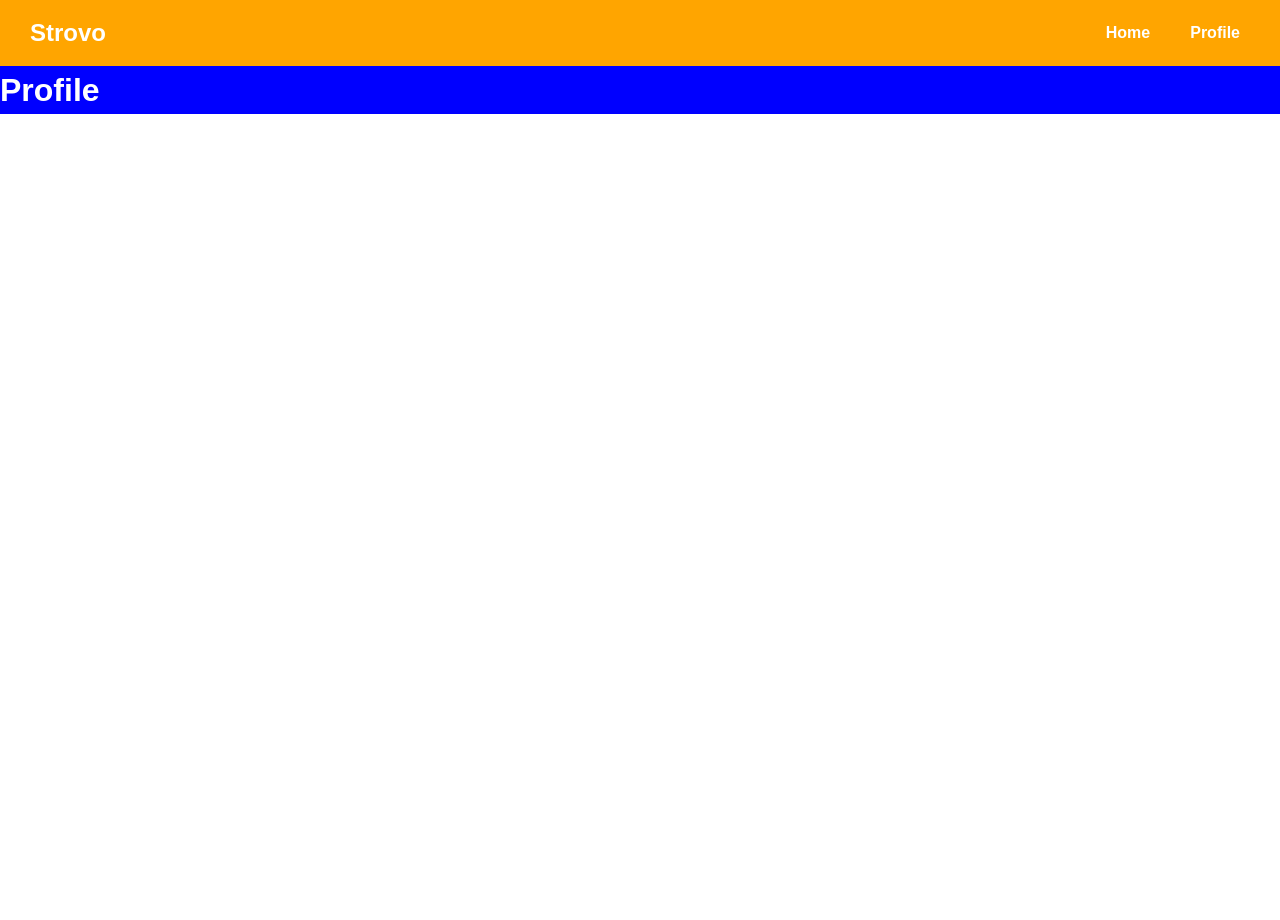
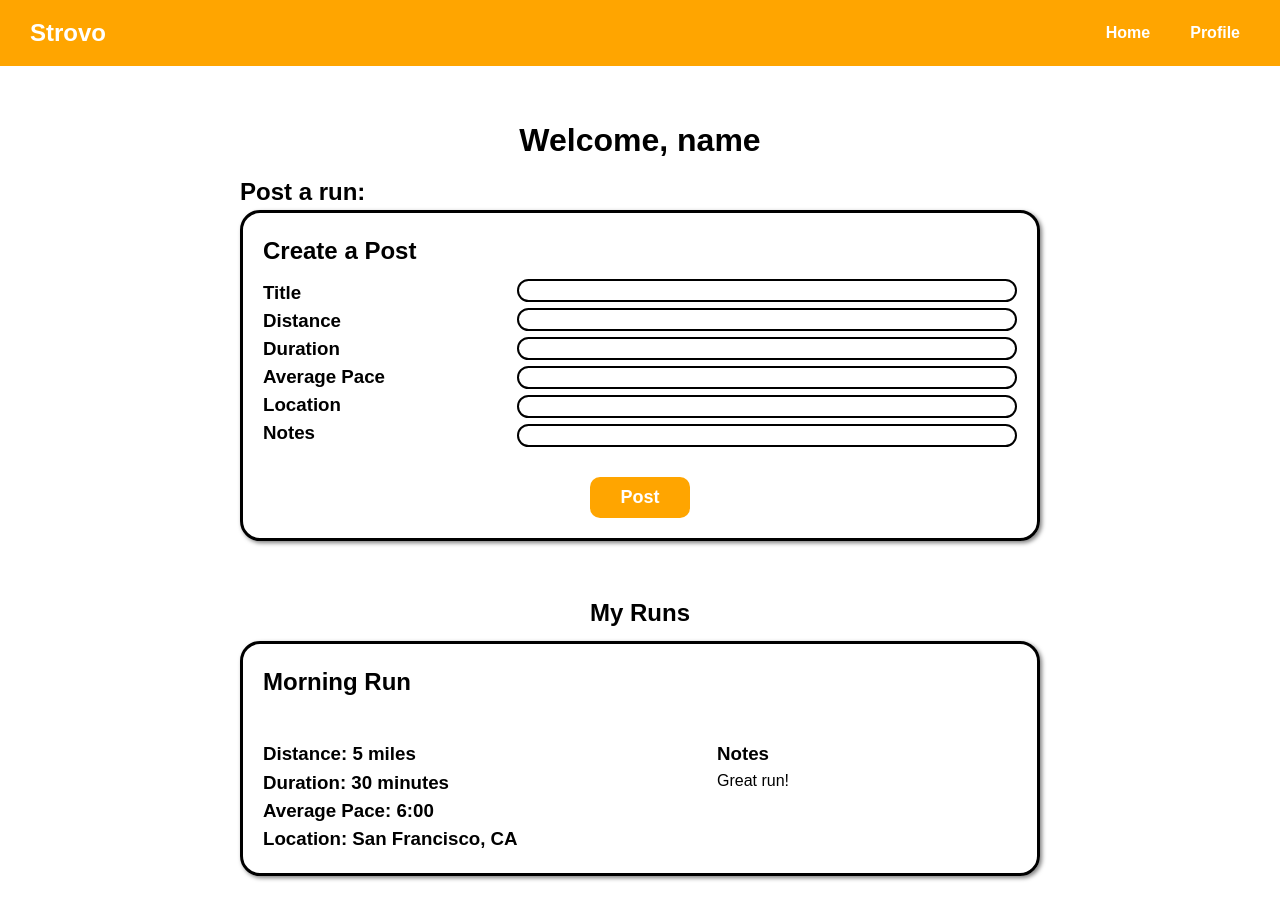
Before and after one commit to uclaacm/ideahacks2023-hack-demo, a React (Vite) app: page /profile in a window 1280 px wide. Shown: the top 920 px of the page. Before the commit the page ends 800 px from the top, so only its background shows below. Built offline with nearby package versions, Linux system fonts and the light colour scheme.

Commit message:
Added profile and create posts

```diff
--- /dev/null
+++ b/src/components/CreatePost.jsx
@@ -0,0 +1,65 @@
+import React, { useState } from 'react';
+
+export default function CreatePost() {
+	const [title, setTitle] = useState('');
+	const [distance, setDistance] = useState('');
+	const [duration, setDuration] = useState('');
+	const [averagePace, setAveragePace] = useState('');
+	const [location, setLocation] = useState('');
+	const [notes, setNotes] = useState('');
+
+	function postRun() {
+		console.log('hello');
+	}
+
+	return (
+		<div className='run-post'>
+			<h2>Create a Post</h2>
+			<div className='create-post'>
+				<div className='create-post-headings'>
+					<h3>Title</h3>
+					<h3>Distance</h3>
+					<h3>Duration</h3>
+					<h3>Average Pace</h3>
+					<h3>Location</h3>
+					<h3>Notes</h3>
+				</div>
+				<div className='create-post-inputs'>
+					<input
+						type='text'
+						value={title}
+						onChange={(e) => setTitle(e.target.value)}
+					/>
+					<input
+						type='text'
+						value={distance}
+						onChange={(e) => setDistance(e.target.value)}
+					/>
+					<input
+						type='text'
+						value={duration}
+						onChange={(e) => setDuration(e.target.value)}
+					/>
+					<input
+						type='text'
+						value={averagePace}
+						onChange={(e) => setAveragePace(e.target.value)}
+					/>
+					<input
+						type='text'
+						value={location}
+						onChange={(e) => setLocation(e.target.value)}
+					/>
+					<input
+						type='text'
+						value={notes}
+						onChange={(e) => setNotes(e.target.value)}
+					/>
+				</div>
+			</div>
+			<div className='post-button'>
+				<button onClick={postRun}>Post</button>
+			</div>
+		</div>
+	);
+}
--- a/src/components/Home.jsx
+++ b/src/components/Home.jsx
@@ -1,5 +1,42 @@
 import React from 'react';
+import RunPost from './RunPost';
+
+const exampleData = [
+	{
+		title: 'Morning Run',
+		person: 'John Doe',
+		distance: '5 miles',
+		duration: '30 minutes',
+		averagePace: '6:00',
+		location: 'San Francisco, CA',
+		notes: 'Great run!'
+	},
+	{
+		title: 'Evening Run',
+		person: 'Jane Doe',
+		distance: '10 miles',
+		duration: '1 hour',
+		averagePace: '6:00',
+		location: 'San Francisco, CA',
+		notes: 'Felt awful but powered through.'
+	}
+];
 
 export default function Home() {
-	return <h1>Home</h1>;
+	return (
+		<div className='home'>
+			{exampleData.map((run, idx) => (
+				<RunPost
+					title={run.title}
+					person={run.person}
+					distance={run.distance}
+					duration={run.duration}
+					averagePace={run.averagePace}
+					location={run.location}
+					notes={run.notes}
+					key={idx}
+				/>
+			))}
+		</div>
+	);
 }
--- a/src/components/Profile.jsx
+++ b/src/components/Profile.jsx
@@ -1,5 +1,43 @@
 import React from 'react';
+import CreatePost from './CreatePost';
+import RunPost from './RunPost';
+
+const exampleData = [
+	{
+		title: 'Morning Run',
+		person: 'John Doe',
+		distance: '5 miles',
+		duration: '30 minutes',
+		averagePace: '6:00',
+		location: 'San Francisco, CA',
+		notes: 'Great run!'
+	}
+];
 
 export default function Profile() {
-	return <h1>Profile</h1>;
+	return (
+		<div className='profile'>
+			<h1>Welcome, name</h1>
+			<div className='create-post-container'>
+				<h2>Post a run:</h2>
+				<CreatePost />
+			</div>
+			<br />
+			<h2>My Runs</h2>
+			<div className='my-runs'>
+				{exampleData.map((run, idx) => (
+					// Not specifying "person" because the person is the user
+					<RunPost
+						title={run.title}
+						distance={run.distance}
+						duration={run.duration}
+						averagePace={run.averagePace}
+						location={run.location}
+						notes={run.notes}
+						key={idx}
+					/>
+				))}
+			</div>
+		</div>
+	);
 }
--- /dev/null
+++ b/src/components/RunPost.jsx
@@ -0,0 +1,32 @@
+import React from 'react';
+
+export default function RunPost({
+	title,
+	person,
+	distance,
+	duration,
+	averagePace,
+	location,
+	notes
+}) {
+	return (
+		<div className='run-post'>
+			<div className='run-post-headings'>
+				<h2>{title}</h2>
+				<h2>{person}</h2>
+			</div>
+			<div className='run-post-details-container'>
+				<div className='run-post-details'>
+					<h3>Distance: {distance}</h3>
+					<h3>Duration: {duration}</h3>
+					<h3>Average Pace: {averagePace}</h3>
+					<h3>Location: {location}</h3>
+				</div>
+				<div className='run-post-details'>
+					<h3>Notes</h3>
+					<p>{notes}</p>
+				</div>
+			</div>
+		</div>
+	);
+}
--- a/src/index.css
+++ b/src/index.css
@@ -20,13 +20,20 @@ body {
 	max-width: 100%;
 }
 
-h1,
-h2 {
+button {
+	background-color: orange;
 	color: white;
+	padding: 10px 30px;
+	border-radius: 10px;
+	border: none;
+	font-weight: 600;
+	font-size: large;
+	transition: 0.3s ease-in-out;
+	cursor: pointer;
 }
 
-.App {
-	background-color: blue;
+button:hover {
+	background-color: #b6930b;
 }
 
 .navbar {
@@ -35,6 +42,11 @@ h2 {
 	display: flex;
 	justify-content: space-between;
 	padding: 15px 30px;
+}
+
+.navbar h1,
+.navbar h2 {
+	color: white;
 }
 
 .link-container {
@@ -59,3 +71,77 @@ h2 {
 	color: white;
 	font-weight: 600;
 }
+
+.home {
+	display: flex;
+	justify-content: center;
+	align-items: center;
+	flex-direction: column;
+	padding: 50px;
+}
+
+.run-post {
+	min-width: 50rem;
+	border: black solid 3px;
+	border-radius: 20px;
+	box-shadow: 2px 2px 4px rgba(0, 0, 0, 0.5);
+	padding: 20px;
+	margin-bottom: 30px;
+}
+
+.run-post-headings {
+	display: flex;
+	justify-content: space-between;
+}
+
+.run-post-details-container {
+	margin-top: 40px;
+	display: flex;
+	justify-content: space-between;
+}
+
+.run-post-details {
+	width: 300px;
+}
+
+.profile {
+	display: flex;
+	justify-content: center;
+	align-items: center;
+	flex-direction: column;
+	padding: 50px;
+}
+
+.create-post-container {
+	margin-top: 10px;
+}
+
+.my-runs {
+	margin-top: 10px;
+}
+
+.create-post {
+	display: flex;
+	justify-content: space-between;
+	margin-top: 10px;
+}
+
+.create-post-inputs {
+	display: flex;
+	flex-direction: column;
+	width: 500px;
+	justify-content: space-between;
+}
+
+.create-post-inputs input {
+	border: black solid 2px;
+	border-radius: 20px;
+	padding: 2px 10px;
+}
+
+.post-button {
+	margin-top: 30px;
+	display: flex;
+	justify-content: center;
+	align-items: center;
+}
```
